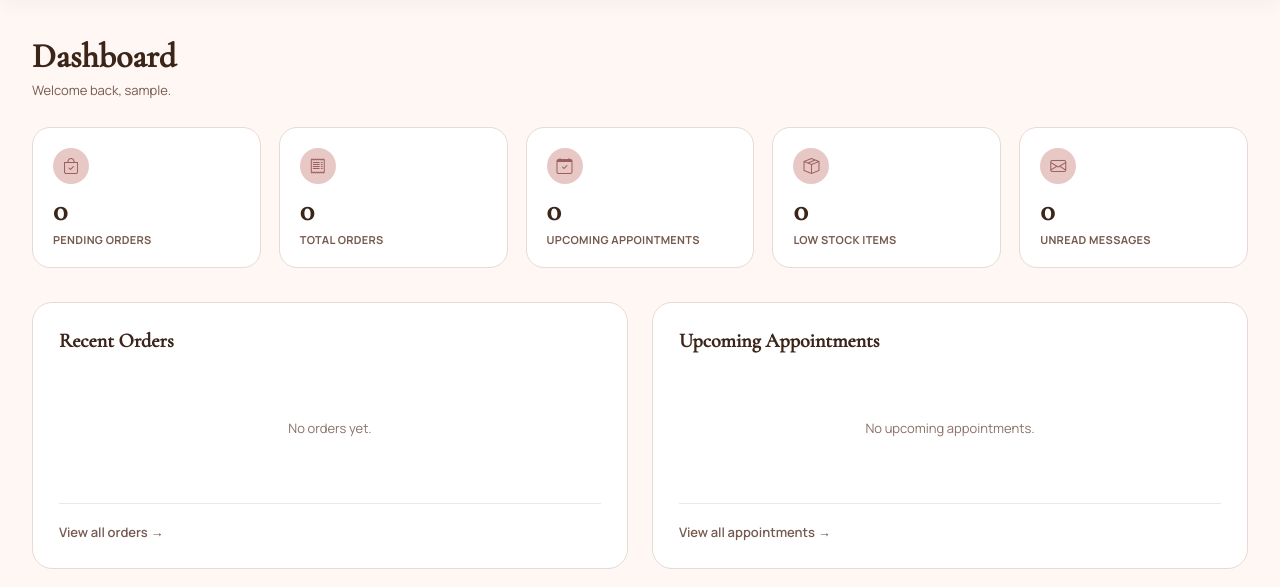
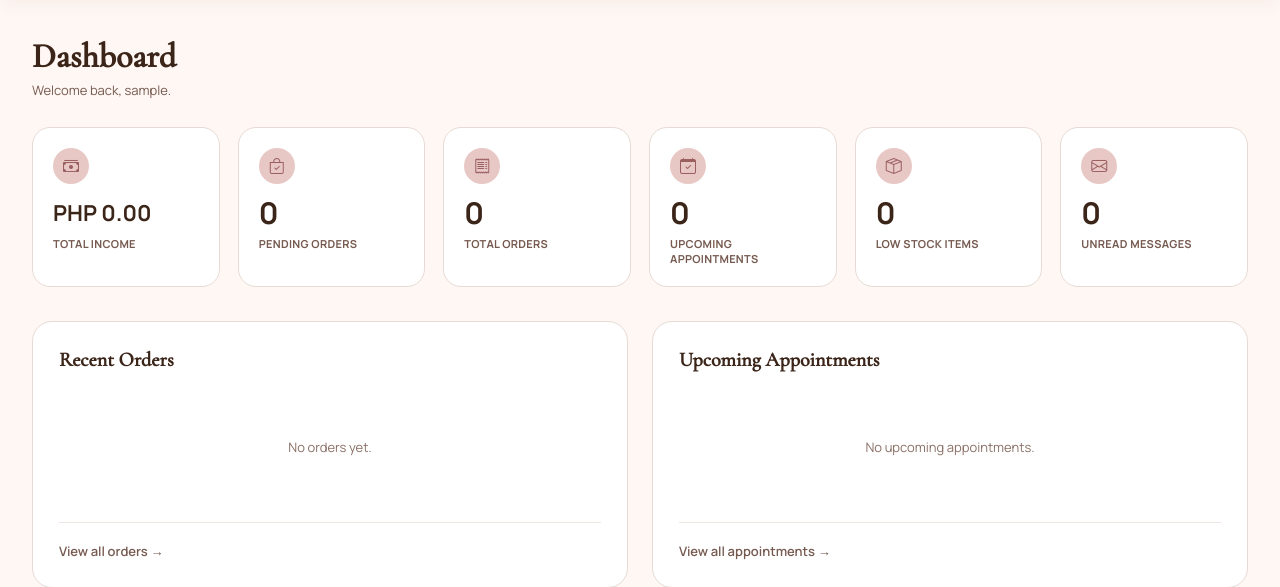
Before and after one commit to pshayeen/CURLETTE, a PHP site: page /admin/dashboard.php in a window 1280 px wide. Shown: the part 68-655 px from the top of the page. Run offline with PHP 8.4, Linux system fonts and the light colour scheme; the visitor is signed in with stand-in values (Sample User, id 1); data that the repository does not hold is empty.

Commit message:
feat: update admin dashboard styles

```diff
--- a/admin/dashboard.php
+++ b/admin/dashboard.php
@@ -1,6 +1,7 @@
 <?php
 require 'guard.php';
 require '../data/admin.php';
+require '../includes/helpers.php';
 
 $adminActive = 'dashboard';
 $stats = getDashboardStats();
@@ -33,6 +34,11 @@ $upcomingAppointments = getUpcomingAppointmentsPreview(5);
     </div>
 
     <div class="admin-stats-grid">
+        <div class="admin-stat-card money">
+            <div class="stat-icon"><i class="bi bi-cash-stack"></i></div>
+            <strong><?= formatPrice($stats['total_revenue']) ?></strong>
+            <span>Total Income</span>
+        </div>
         <div class="admin-stat-card">
             <div class="stat-icon"><i class="bi bi-bag-check"></i></div>
             <strong><?= $stats['pending_orders'] ?></strong>
--- a/assets/css/admin.css
+++ b/assets/css/admin.css
@@ -178,7 +178,7 @@ a {
 
 .admin-stats-grid {
     display: grid;
-    grid-template-columns: repeat(5, 1fr);
+    grid-template-columns: repeat(6, 1fr);
     gap: 18px;
     margin-bottom: 34px;
 }
@@ -221,11 +221,17 @@ a {
 }
 
 .admin-stat-card strong {
-    display: block;
-    font-family: var(--font-heading);
+    display: flex;
+    align-items: center;
+    height: 34px;
+    font-family: var(--font-body);
     font-size: 30px;
     font-weight: 700;
     line-height: 1;
+}
+
+.admin-stat-card.money strong {
+    font-size: 22px;
 }
 
 .admin-stat-card span {
```
Also changed, not shown: assets/products/product_6aa10b655ad493.09475742.png (added), assets/products/product_6aa10b75522d38.16480257.png (added), assets/products/product_6aa10b903a7483.40871785.png (added), assets/products/product_6aa10ba8dbb5d9.68828447.png (added), assets/products/product_6aa10bb142dce5.31455486.png (added), assets/products/product_6aa10bbc3988d2.00970000.png (added).
